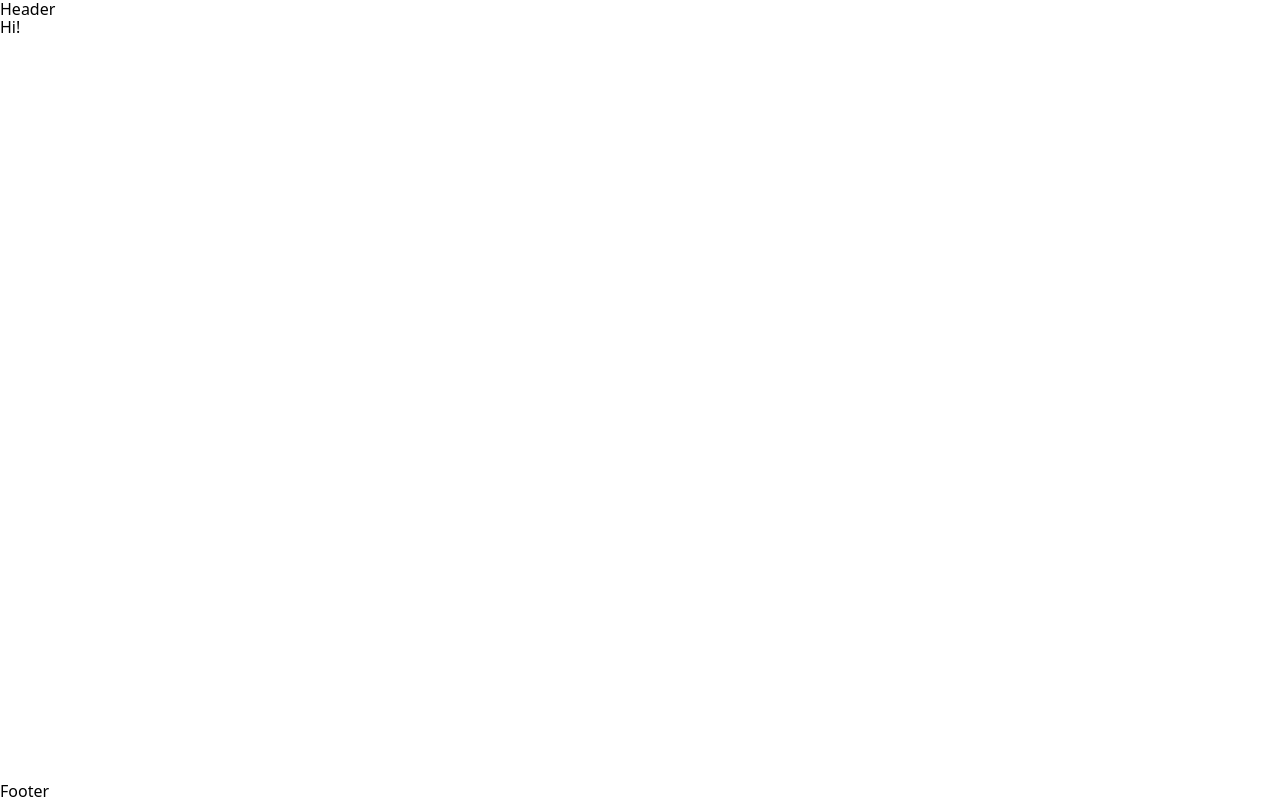
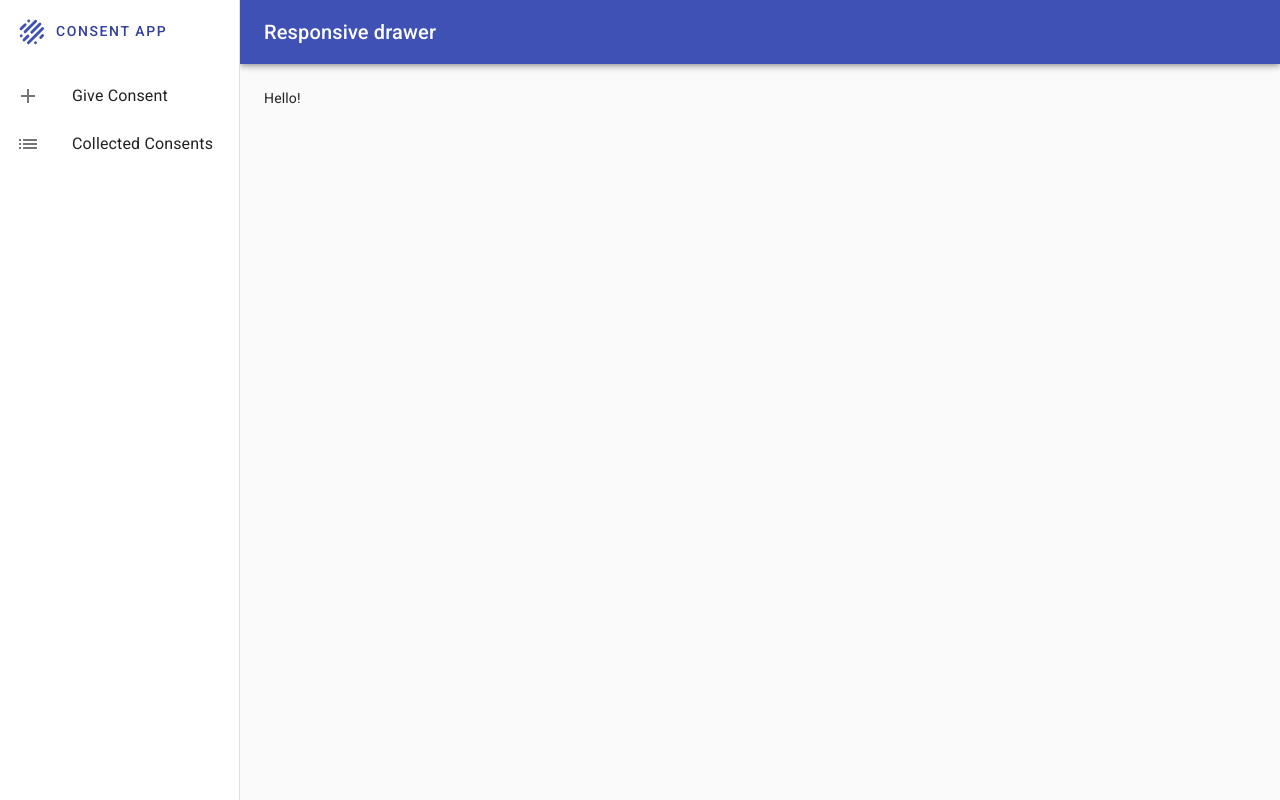
Before and after one commit to nerdyman/cra-ts-redux-demo, a React (Create React App) app: page /give-consent in a window 1280 px wide. Built offline with nearby package versions, Linux system fonts and the light colour scheme.

Commit message:
feat: add material ui - replace emotion SharedLayout with material AppLayout

```diff
--- a/package.json
+++ b/package.json
@@ -3,8 +3,8 @@
   "version": "0.1.0",
   "private": true,
   "dependencies": {
-    "@emotion/core": "^10.0.27",
-    "@emotion/styled": "^10.0.27",
+    "@material-ui/core": "^4.8.3",
+    "@material-ui/icons": "^4.5.1",
     "@testing-library/jest-dom": "^4.2.4",
     "@testing-library/react": "^9.3.2",
     "@testing-library/user-event": "^7.1.2",
--- a/public/index.html
+++ b/public/index.html
@@ -20,6 +20,10 @@
       href="https://cdnjs.cloudflare.com/ajax/libs/normalize/8.0.1/normalize.css"
       integrity="sha256-WAgYcAck1C1/zEl5sBl5cfyhxtLgKGdpI3oKyJffVRI="
       crossorigin="anonymous"
+    />
+    <link
+      rel="stylesheet"
+      href="https://fonts.googleapis.com/css?family=Roboto:300,400,500,700&display=swap"
     />
     <!--
       Notice the use of %PUBLIC_URL% in the tags above.
--- a/src/App.tsx
+++ b/src/App.tsx
@@ -1,14 +1,10 @@
 import React from 'react';
-import { SharedLayout } from './components/SharedLayout';
+import { AppLayout } from './components/AppLayout';
 
-const App: React.FC = () => (
-  <SharedLayout
-    data-testid="app-root"
-    header={<>Header</>}
-    footer={<>Footer</>}
-  >
-    Hi!
-  </SharedLayout>
+const App: React.FC = props => (
+  <AppLayout data-testid="app-root" {...props}>
+    Hello!
+  </AppLayout>
 );
 
 // eslint-disable-next-line import/no-default-export
--- /dev/null
+++ b/src/app-config.ts
@@ -0,0 +1,35 @@
+/**
+ * @module config
+ * @desc General app configuration
+ */
+
+/**
+ * Individual route definition
+ */
+export interface AppConfigRoute {
+  /** Material icon ID for route */
+  icon?: string;
+  /** Whether route is the initial on app load */
+  initial?: boolean;
+  /** Route navigation label */
+  label: string;
+  /** Route path */
+  pathname: string;
+}
+
+/**
+ * Route definitions for app
+ */
+export const appConfigRoutes: AppConfigRoute[] = [
+  {
+    icon: 'IconAdd',
+    initial: true,
+    label: 'Give Consent',
+    pathname: '/give-consent',
+  },
+  {
+    icon: 'IconList',
+    label: 'Collected Consents',
+    pathname: '/collected-consents',
+  },
+];
--- /dev/null
+++ b/src/components/AppLayout.tsx
@@ -0,0 +1,163 @@
+import React from 'react';
+import AppBar from '@material-ui/core/AppBar';
+import CssBaseline from '@material-ui/core/CssBaseline';
+import Drawer from '@material-ui/core/Drawer';
+import Hidden from '@material-ui/core/Hidden';
+import IconButton from '@material-ui/core/IconButton';
+import MenuIcon from '@material-ui/icons/Menu';
+import Toolbar from '@material-ui/core/Toolbar';
+import Typography from '@material-ui/core/Typography';
+import {
+  makeStyles,
+  useTheme,
+  Theme,
+  createStyles,
+} from '@material-ui/core/styles';
+
+import { ReactComponent as Logo } from '../logo.svg';
+import { AppNavigation } from './AppNavigation';
+
+const drawerWidth = 240;
+
+/** Styles for `AppLayoutSide` */
+const useAppLayoutSideStyles = makeStyles((theme: Theme) =>
+  createStyles({
+    logo: {
+      ...theme.mixins.toolbar,
+      display: 'flex',
+      alignItems: 'center',
+      paddingLeft: theme.spacing(2),
+      paddingRight: theme.spacing(2),
+      color: theme.palette.primary.dark,
+    },
+    logoSvg: {
+      width: '2rem',
+      marginRight: theme.spacing(1),
+      color: theme.palette.primary.main,
+    },
+    logoText: {
+      letterSpacing: '.1rem',
+      textTransform: 'uppercase',
+    },
+  }),
+);
+
+/** Side content for `AppLayout` */
+const AppLayoutSide: React.FC = props => {
+  const classes = useAppLayoutSideStyles();
+
+  return (
+    <div {...props}>
+      <div className={classes.logo}>
+        <Logo className={classes.logoSvg} />
+        <Typography
+          variant="subtitle2"
+          component="p"
+          className={classes.logoText}
+        >
+          Consent App
+        </Typography>
+      </div>
+      <AppNavigation />
+    </div>
+  );
+};
+
+const useAppLayoutStyles = makeStyles((theme: Theme) =>
+  createStyles({
+    root: {
+      display: 'flex',
+    },
+    drawer: {
+      [theme.breakpoints.up('sm')]: {
+        width: drawerWidth,
+        flexShrink: 0,
+      },
+    },
+    appBar: {
+      [theme.breakpoints.up('sm')]: {
+        width: `calc(100% - ${drawerWidth}px)`,
+        marginLeft: drawerWidth,
+      },
+    },
+    menuButton: {
+      marginRight: theme.spacing(2),
+      [theme.breakpoints.up('sm')]: {
+        display: 'none',
+      },
+    },
+    drawerPaper: {
+      width: drawerWidth,
+    },
+    content: {
+      flexGrow: 1,
+      padding: theme.spacing(3),
+    },
+    toolbar: theme.mixins.toolbar,
+  }),
+);
+
+export const AppLayout: React.FC = ({ children, ...props }) => {
+  const classes = useAppLayoutStyles();
+  const theme = useTheme();
+  const [mobileOpen, setMobileOpen] = React.useState(false);
+
+  const handleDrawerToggle = (): void => {
+    setMobileOpen(!mobileOpen);
+  };
+
+  return (
+    <div className={classes.root} {...props}>
+      <CssBaseline />
+      <AppBar position="fixed" className={classes.appBar}>
+        <Toolbar>
+          <IconButton
+            color="inherit"
+            aria-label="open drawer"
+            edge="start"
+            onClick={handleDrawerToggle}
+            className={classes.menuButton}
+          >
+            <MenuIcon />
+          </IconButton>
+          <Typography variant="h6" component="h1" noWrap>
+            Responsive drawer
+          </Typography>
+        </Toolbar>
+      </AppBar>
+      <nav className={classes.drawer} aria-label="Navigation">
+        <Hidden smUp implementation="css">
+          <Drawer
+            variant="temporary"
+            anchor={theme.direction === 'rtl' ? 'right' : 'left'}
+            open={mobileOpen}
+            onClose={handleDrawerToggle}
+            classes={{
+              paper: classes.drawerPaper,
+            }}
+            ModalProps={{
+              keepMounted: true,
+            }}
+          >
+            <AppLayoutSide />
+          </Drawer>
+        </Hidden>
+        <Hidden xsDown implementation="css">
+          <Drawer
+            classes={{
+              paper: classes.drawerPaper,
+            }}
+            variant="permanent"
+            open
+          >
+            <AppLayoutSide />
+          </Drawer>
+        </Hidden>
+      </nav>
+      <main className={classes.content}>
+        <div className={classes.toolbar} />
+        {children}
+      </main>
+    </div>
+  );
+};
--- /dev/null
+++ b/src/components/AppNavigation.tsx
@@ -0,0 +1,45 @@
+import React from 'react';
+import List from '@material-ui/core/List';
+import ListItem from '@material-ui/core/ListItem';
+import ListItemIcon from '@material-ui/core/ListItemIcon';
+import ListItemText from '@material-ui/core/ListItemText';
+import IconAdd from '@material-ui/icons/Add';
+import IconList from '@material-ui/icons/List';
+import { SvgIconProps } from '@material-ui/core/SvgIcon';
+
+import { appConfigRoutes } from '../app-config';
+
+/** SVG Icons indexed by import name */
+const icons: { [key: string]: (props: SvgIconProps) => JSX.Element } = {
+  IconAdd,
+  IconList,
+};
+
+/**
+ * List item icon which maps to `icons`
+ */
+export const AppNavigationListItemIcon: React.FC<{ icon: string }> = ({
+  icon,
+  ...props
+}) => {
+  const Icon = icons[icon];
+  return (
+    <ListItemIcon {...props}>
+      <Icon />
+    </ListItemIcon>
+  );
+};
+
+/**
+ * Root navigation component
+ */
+export const AppNavigation: React.FC = props => (
+  <List {...props}>
+    {appConfigRoutes.map(({ icon, label, pathname }) => (
+      <ListItem button key={pathname}>
+        {icon && icons[icon] && <AppNavigationListItemIcon icon={icon} />}
+        <ListItemText primary={label} />
+      </ListItem>
+    ))}
+  </List>
+);
--- a/src/components/SharedLayout.tsx
+++ /dev/null
@@ -1,56 +0,0 @@
-import React from 'react';
-import styled from '@emotion/styled';
-
-/**
- * Root component within layout
- */
-const SharedLayoutRoot = styled.main`
-  display: flex;
-  flex-direction: column;
-  flex-grow: 1;
-  overflow: hidden;
-`;
-
-/**
- * Extremity (header/footer) component within layout
- */
-const SharedLayoutExtremity = styled.div`
-  display: flex;
-  align-items: center;
-  flex-shrink: 0;
-`;
-
-const SharedLayoutHeader = SharedLayoutExtremity.withComponent('header');
-const SharedLayoutFooter = SharedLayoutExtremity.withComponent('footer');
-
-/**
- * Main component within layout (wraps `children`)
- */
-const SharedLayoutMain = styled.section`
-  display: flex;
-  flex-direction: column;
-  flex-grow: 1;
-  overflow-y: auto;
-`;
-
-/**
- * Props for `SharedLayout`
- */
-export interface SharedLayoutProps {
-  /** Element to render within header container */
-  header?: React.ReactElement;
-  /** Element to render within footer container */
-  footer?: React.ReactElement;
-}
-
-/**
- * Full-height layout with optional header/footer props
- */
-export const SharedLayout: React.FC<React.HTMLProps<HTMLElement> &
-  SharedLayoutProps> = ({ header, footer, children, ...props }) => (
-  <SharedLayoutRoot {...props}>
-    {header && <SharedLayoutHeader role="banner">{header}</SharedLayoutHeader>}
-    <SharedLayoutMain role="main">{children}</SharedLayoutMain>
-    {footer && <SharedLayoutFooter>{footer}</SharedLayoutFooter>}
-  </SharedLayoutRoot>
-);
--- a/src/critical.css
+++ b/src/critical.css
@@ -1,10 +1,10 @@
 :root {
-  font-family: system-ui, -apple-system, BlinkMacSystemFont, 'Segoe UI', Roboto,
-    Oxygen, Ubuntu, Cantarell, 'Open Sans', 'Helvetica Neue', sans-serif;
+  font-family: 'roboto', sans-serif;
 }
 
 html,
 body {
+  box-sizing: border-box;
   height: 100%;
 }
 
```
Also changed, not shown: src/logo.svg, 1 other file (tests, documents, lock files or other folders).
